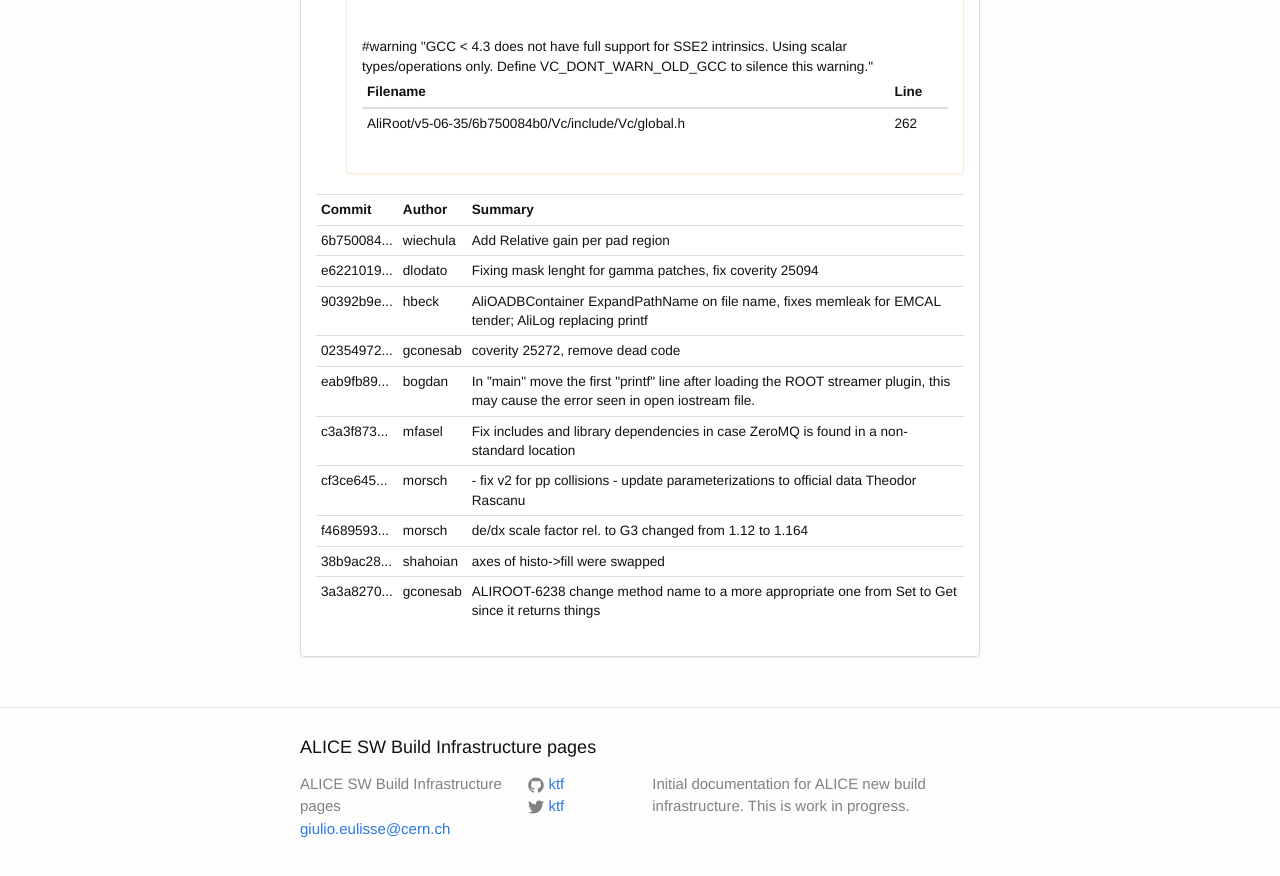
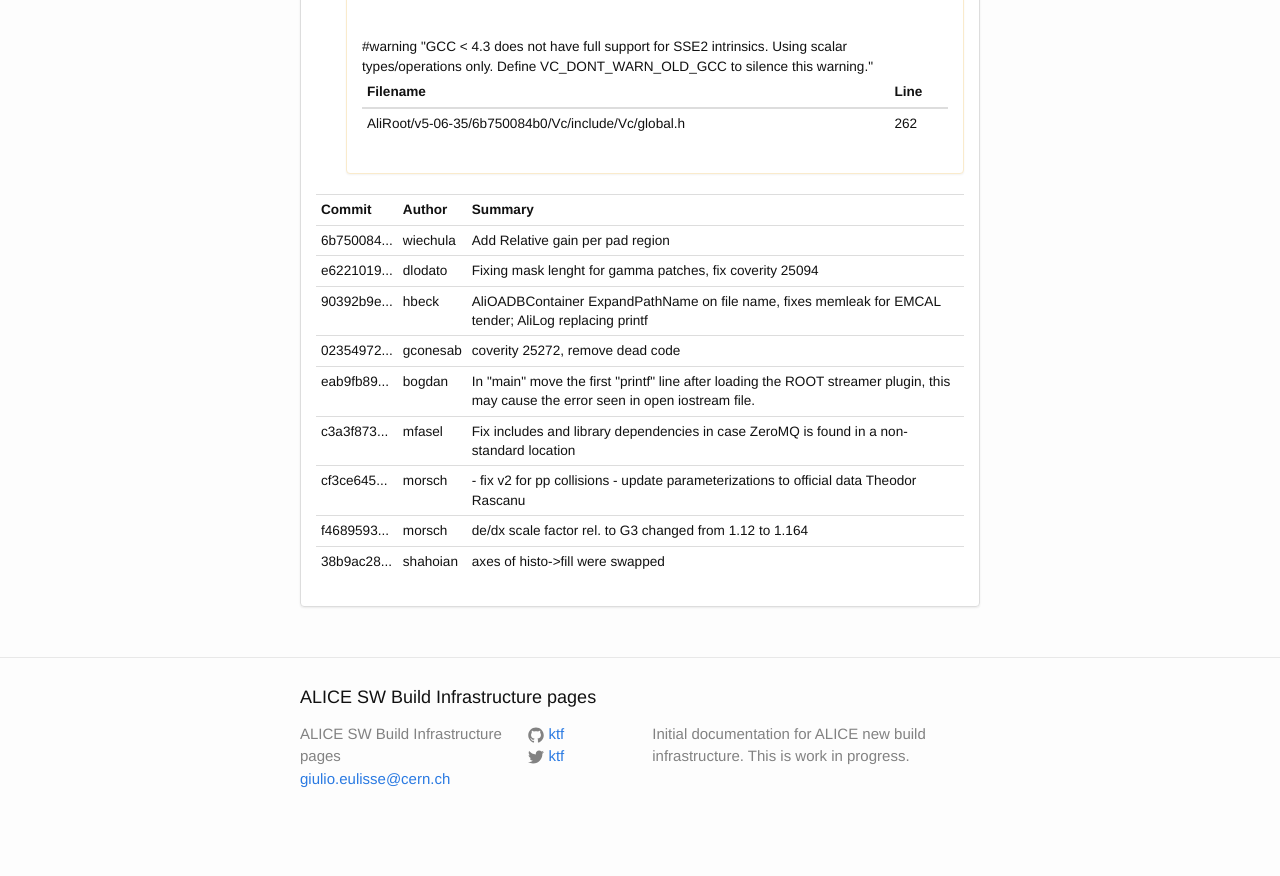
Before and after one commit to alisw/alisw.github.io, a Jekyll site: the page built from index.html, in a window 1280 px wide and 900 px high, scrolled down 147150 px. Shown: the top 876 px of the window. Built offline with Jekyll 4.4.1, drawn with Linux system fonts in a browser that asks for light colours; nearby versions of some CDN libraries; after the commit the page ends 148000 px from its top, so only the background shows below that.

Commit message:
Updated results.

```diff
--- a/_data/commits-aliroot-master.yaml
+++ b/_data/commits-aliroot-master.yaml
@@ -58,8 +58,3 @@
  message: >-
     axes of histo->fill were swapped
  author: !!str shahoian
--
- commit: "3a3a82707cd21390198d3cc7dda28c3a27ae8b71"
- message: >-
-    ALIROOT-6238 change method name to a more appropriate one from Set to Get since it returns things
- author: !!str gconesab
```
